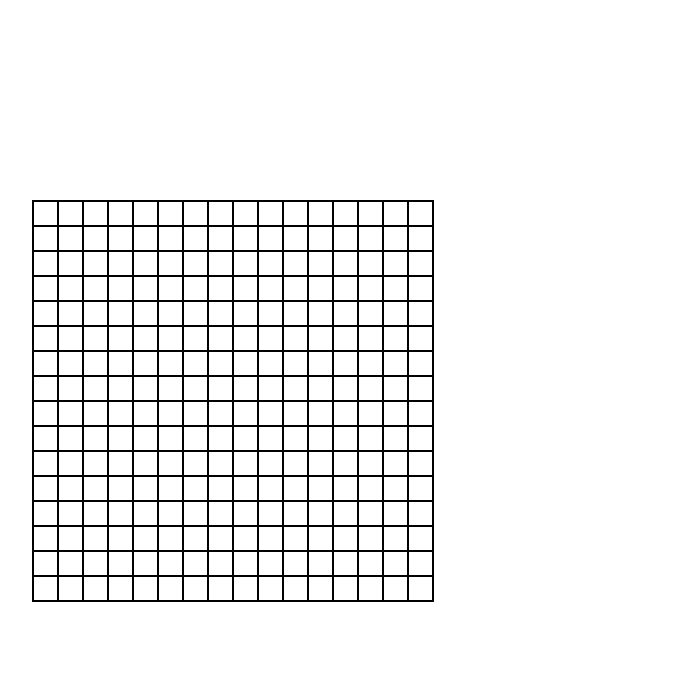
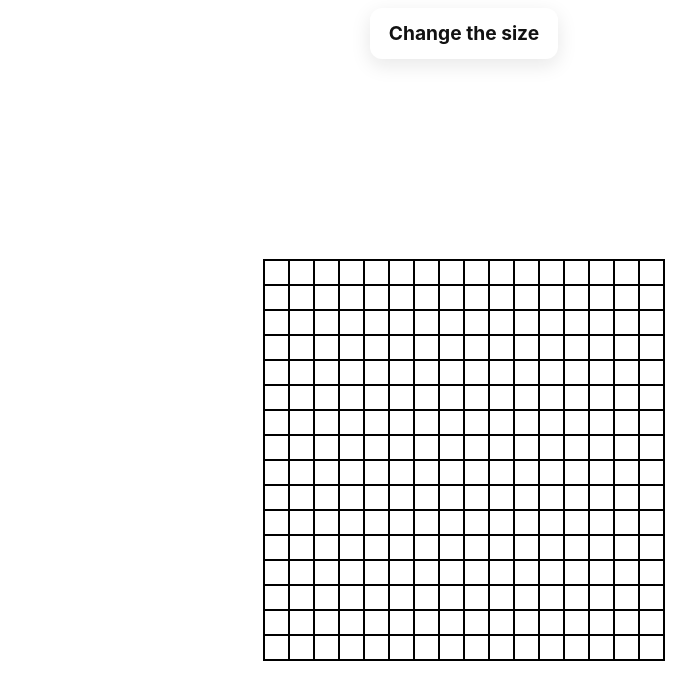
Before and after one commit to bfeir/Etch-a-sketch, a plain HTML site: page index.html in a window 1280 px wide. Shown: the whole page, without its empty margins (176-872 px from the left). Drawn offline with Linux system fonts and the light colour scheme.

Commit message:
Create user input and reset grid

```diff
--- a/index.html
+++ b/index.html
@@ -8,8 +8,12 @@
     <title>Document</title>
 </head>
 <body>
-    <div class="container">
-
+    <div class="buttonContainer">
+        <button class="button" role ="button" onclick="chooseGridSize()">Change the size</button>
+    </div>
+    <div class="gridContainer">
+        <div class="container">
+        </div>
     </div>
 
 </body>
--- a/script.js
+++ b/script.js
@@ -1,6 +1,7 @@
 const container = document.querySelector('.container');
 
-for(i=0; i<16; i++) {
+function createGrid(userNumber) {
+for(i=0; i<userNumber; i++) {
         const row = document.createElement('div');
         row.id = "row" + i;
         row.className = "row";
@@ -8,7 +9,7 @@ for(i=0; i<16; i++) {
 
         const rowNumber = document.getElementById("row" + i);
 
-    for(j=0; j<16; j++) {
+    for(j=0; j<userNumber; j++) {
 
         const gridCell = document.createElement('div');
         gridCell.classList.add('gridCell');
@@ -16,13 +17,20 @@ for(i=0; i<16; i++) {
         }
 
     }
-
     const cellSelection = document.querySelectorAll('.gridCell');
     cellSelection.forEach( function(element) {
     element.addEventListener('mouseenter', () => {
     element.style.backgroundColor = 'black';
-    } );
-    element.addEventListener('mouseleave', () => {
-        element.style.backgroundColor = 'white';
     });
 });
+}
+
+function chooseGridSize() {
+    document.querySelectorAll('.row').forEach(e => e.remove());
+
+    let userNumber = Number(window.prompt("Type a number", ""));
+    if (userNumber >= 100) userNumber = 100;
+    createGrid(userNumber);
+    }
+
+createGrid(16);
--- a/style.css
+++ b/style.css
@@ -5,7 +5,7 @@
     border-width: 1px;
     border-style: solid;
     border-color: black;
-    display : flex;
+    display: flex;
     flex-direction: column;
 
 }
@@ -24,3 +24,45 @@
     align-items: stretch;
     flex-grow: 1;
 }
+
+.buttonContainer {
+    display : flex;
+    justify-content: center;
+    align-items: center;
+}
+
+.gridContainer {
+    display : flex;
+    justify-content: center;
+    align-items: center;
+}
+
+.button {
+  align-items: center;
+  background-color: #fff;
+  border-radius: 12px;
+  box-shadow: transparent 0 0 0 3px,rgba(18, 18, 18, .1) 0 6px 20px;
+  box-sizing: border-box;
+  color: #121212;
+  cursor: pointer;
+  display: inline-flex;
+  font-family: Inter,sans-serif;
+  font-size: 1.2rem;
+  font-weight: 700;
+  justify-content: center;
+  line-height: 1;
+  margin: 0;
+  padding: 1rem 1.2rem;
+  text-align: center;
+  text-decoration: none;
+  transition: box-shadow .2s,-webkit-box-shadow .2s;
+  white-space: nowrap;
+  border: 0;
+  user-select: none;
+  -webkit-user-select: none;
+  touch-action: manipulation;
+}
+
+.button:hover {
+  box-shadow: #121212 0 0 0 3px, transparent 0 0 0 0;
+}
```
Lines whose indentation alone changed are shown as unchanged.
